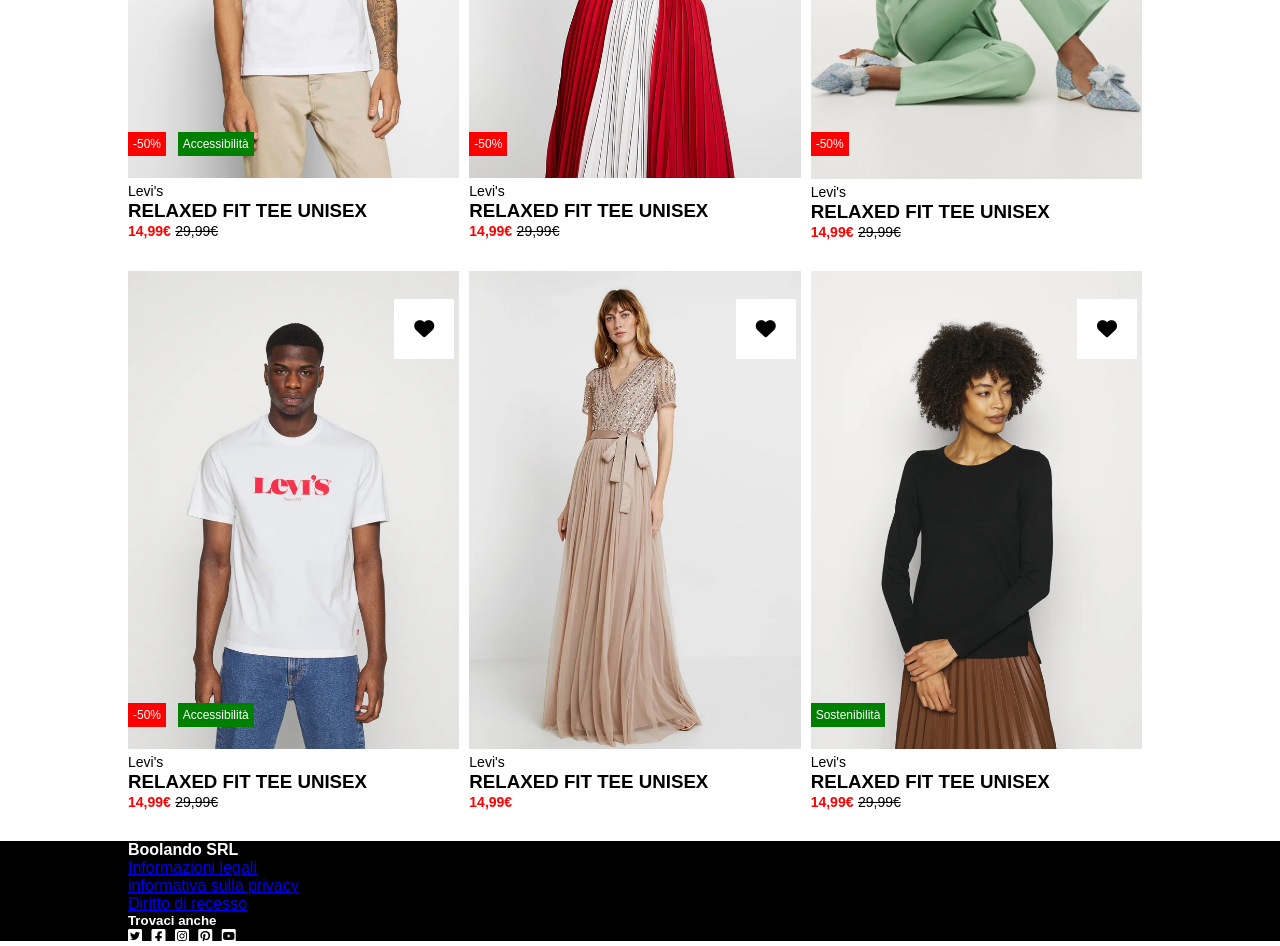
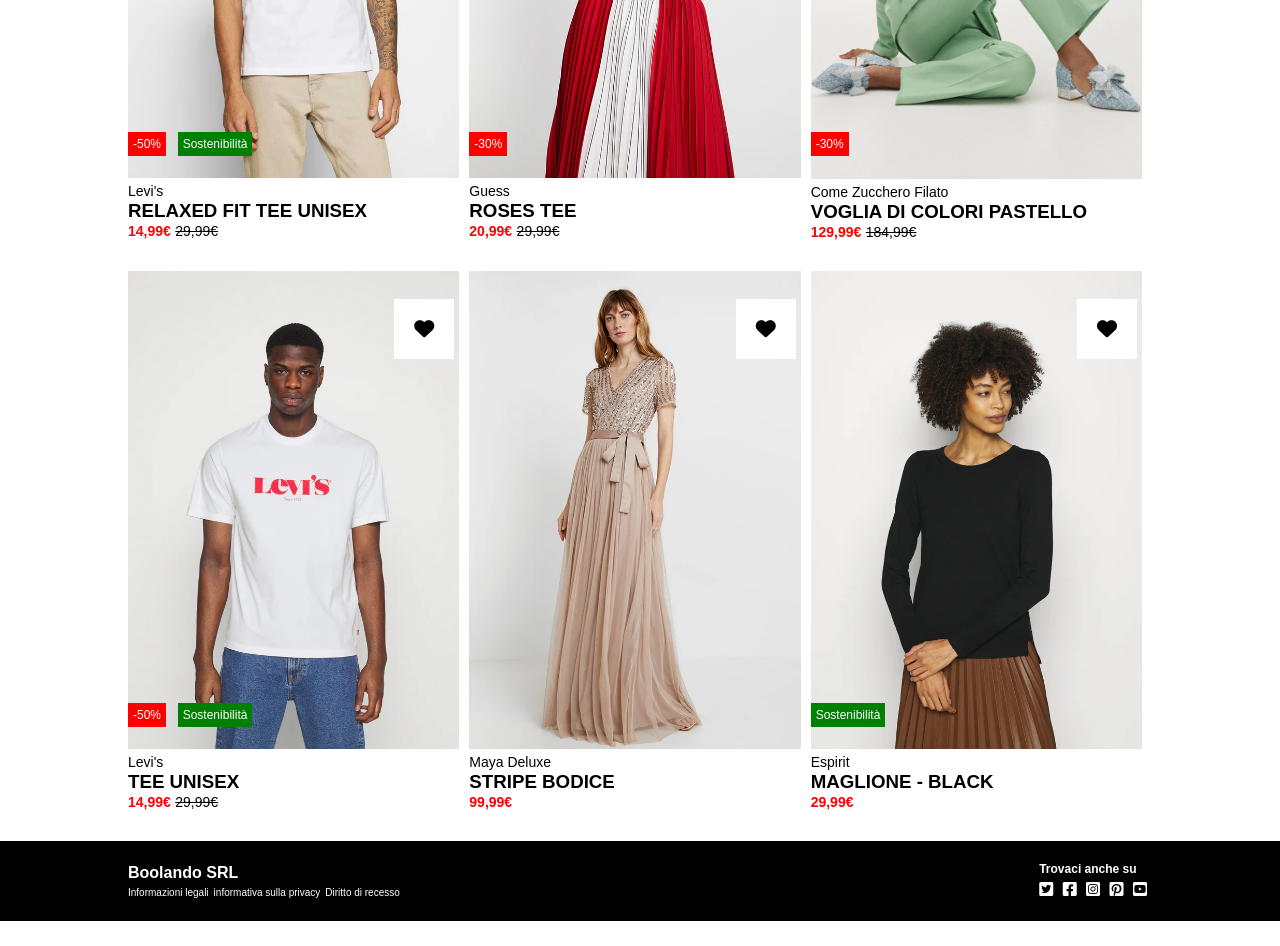
Before and after one commit to MatteoBassanin/html-css-boolando, a plain HTML site: page index.html in a window 1280 px wide. Shown: the part 400-1346 px from the top of the page. After the commit the page ends 1321 px from the top, so only its background shows below. Drawn offline with Linux system fonts and the light colour scheme.

Commit message:
last_changes

```diff
--- a/css/style.css
+++ b/css/style.css
@@ -31,7 +31,7 @@
     height: 25px;
 }
 
-.links_top > ul{
+.links_top > ul,.links_bot ul{
     display: flex;
 }
 
@@ -39,7 +39,7 @@
     list-style: none;
 }
 
-.links_top a, i{
+.links_top a, i, .links_bot a{
     text-decoration: none;
     color: white;
     margin-right: 5px;
@@ -129,7 +129,7 @@
 
 footer{
     background-color: black;
-    height: 100px;
+    height: 80px;
     color: white;
 }
 
@@ -138,5 +138,19 @@
     margin: auto;
     display: flex;
     justify-content: space-between;
+    align-items: center;
+    height: 100%;
+}
 
+.links_bot ul{
+    font-size: 10px;
 }
+
+h4{
+    margin-bottom: 5px;
+}
+
+.link_affiliated > h5{
+    font-size: 12px;
+    margin-bottom: 5px;
+}
--- a/index.html
+++ b/index.html
@@ -43,7 +43,7 @@
                     <img class="nohover_pic" src="./img/1.webp" alt="PrimoUomo">
                     <img class="hover_pic" src="./img/1b.webp" alt="PrimoUomoAlternativo">
                     <div class="tag red">-50%</div>
-                    <div class="tag green">Accessibilità</div>
+                    <div class="tag green">Sostenibilità</div>
                     <i class="fa-sharp fa-solid fa-heart tag heart"></i>
                     <span class="brand">Levi's</span>
                     <h3 class="article">RELAXED FIT TEE UNISEX</h3>
@@ -55,33 +55,33 @@
                 <div class="pic_catalogue">
                     <img class="nohover_pic" src="./img/2.webp" alt="PrimoUomo">
                     <img class="hover_pic" src="./img/2b.webp" alt="PrimoUomoAlternativo">
-                    <div class="tag red">-50%</div>
+                    <div class="tag red">-30%</div>
                     <i class="fa-sharp fa-solid fa-heart tag heart"></i>
-                    <span class="brand">Levi's</span>
-                    <h3 class="article">RELAXED FIT TEE UNISEX</h3>
-                    <span class="discount">14,99€</span>
+                    <span class="brand">Guess</span>
+                    <h3 class="article">ROSES TEE</h3>
+                    <span class="discount">20,99€</span>
                     <span class="original_price">29,99€</span>
                 </div>
 
                 <div class="pic_catalogue">
                     <img class="nohover_pic" src="./img/3.webp" alt="PrimoUomo">
                     <img class="hover_pic" src="./img/3b.webp" alt="PrimoUomoAlternativo">
-                    <div class="tag red">-50%</div>
+                    <div class="tag red">-30%</div>
                     <i class="fa-sharp fa-solid fa-heart tag heart"></i>
-                    <span class="brand">Levi's</span>
-                    <h3 class="article">RELAXED FIT TEE UNISEX</h3>
-                    <span class="discount">14,99€</span>
-                    <span class="original_price">29,99€</span>
+                    <span class="brand">Come Zucchero Filato</span>
+                    <h3 class="article">VOGLIA DI COLORI PASTELLO</h3>
+                    <span class="discount">129,99€</span>
+                    <span class="original_price">184,99€</span>
                 </div>
 
                 <div class="pic_catalogue">
                     <img class="nohover_pic" src="./img/4.webp" alt="PrimoUomo">
                     <img class="hover_pic" src="./img/4b.webp" alt="PrimoUomoAlternativo">
                     <div class="tag red">-50%</div>
-                    <div class="tag green">Accessibilità</div>
+                    <div class="tag green">Sostenibilità</div>
                     <i class="fa-sharp fa-solid fa-heart tag heart"></i>
                     <span class="brand">Levi's</span>
-                    <h3 class="article">RELAXED FIT TEE UNISEX</h3>
+                    <h3 class="article">TEE UNISEX</h3>
                     <span class="discount">14,99€</span>
                     <span class="original_price">29,99€</span>
                 </div>
@@ -91,9 +91,9 @@
                     <img class="nohover_pic" src="./img/5.webp" alt="PrimoUomo">
                     <img class="hover_pic" src="./img/5b.webp" alt="PrimoUomoAlternativo">
                     <i class="fa-sharp fa-solid fa-heart tag heart"></i>
-                    <span class="brand">Levi's</span>
-                    <h3 class="article">RELAXED FIT TEE UNISEX</h3>
-                    <span class="discount">14,99€</span>
+                    <span class="brand">Maya Deluxe</span>
+                    <h3 class="article">STRIPE BODICE</h3>
+                    <span class="discount">99,99€</span>
                 </div>
 
                 <div class="pic_catalogue">
@@ -101,10 +101,9 @@
                     <img class="hover_pic" src="./img/6b.webp" alt="PrimoUomoAlternativo">
                     <div class="tag green side">Sostenibilità</div>
                     <i class="fa-sharp fa-solid fa-heart tag heart"></i>
-                    <span class="brand">Levi's</span>
-                    <h3 class="article">RELAXED FIT TEE UNISEX</h3>
-                    <span class="discount">14,99€</span>
-                    <span class="original_price">29,99€</span>
+                    <span class="brand">Espirit</span>
+                    <h3 class="article">MAGLIONE - BLACK</h3>
+                    <span class="discount">29,99€</span>
                 </div>
 
 
@@ -116,7 +115,7 @@
 
         <div class="container_footer">
 
-            <div class="info">
+
                 <div class="links_bot">
                     <h4>Boolando SRL</h4>
                     <ul>
@@ -127,7 +126,7 @@
                 </div>
 
                 <div class="link_affiliated">
-                    <h5>Trovaci anche</h5>
+                    <h5>Trovaci anche su</h5>
                     <i class="fa-brands fa-square-twitter"></i>
                     <i class="fa-brands fa-square-facebook"></i>
                     <i class="fa-brands fa-square-instagram"></i>
@@ -135,7 +134,7 @@
                     <i class="fa-brands fa-square-youtube"></i>
                 </div>
 
-            </div>
+
 
         </div>
 
```
